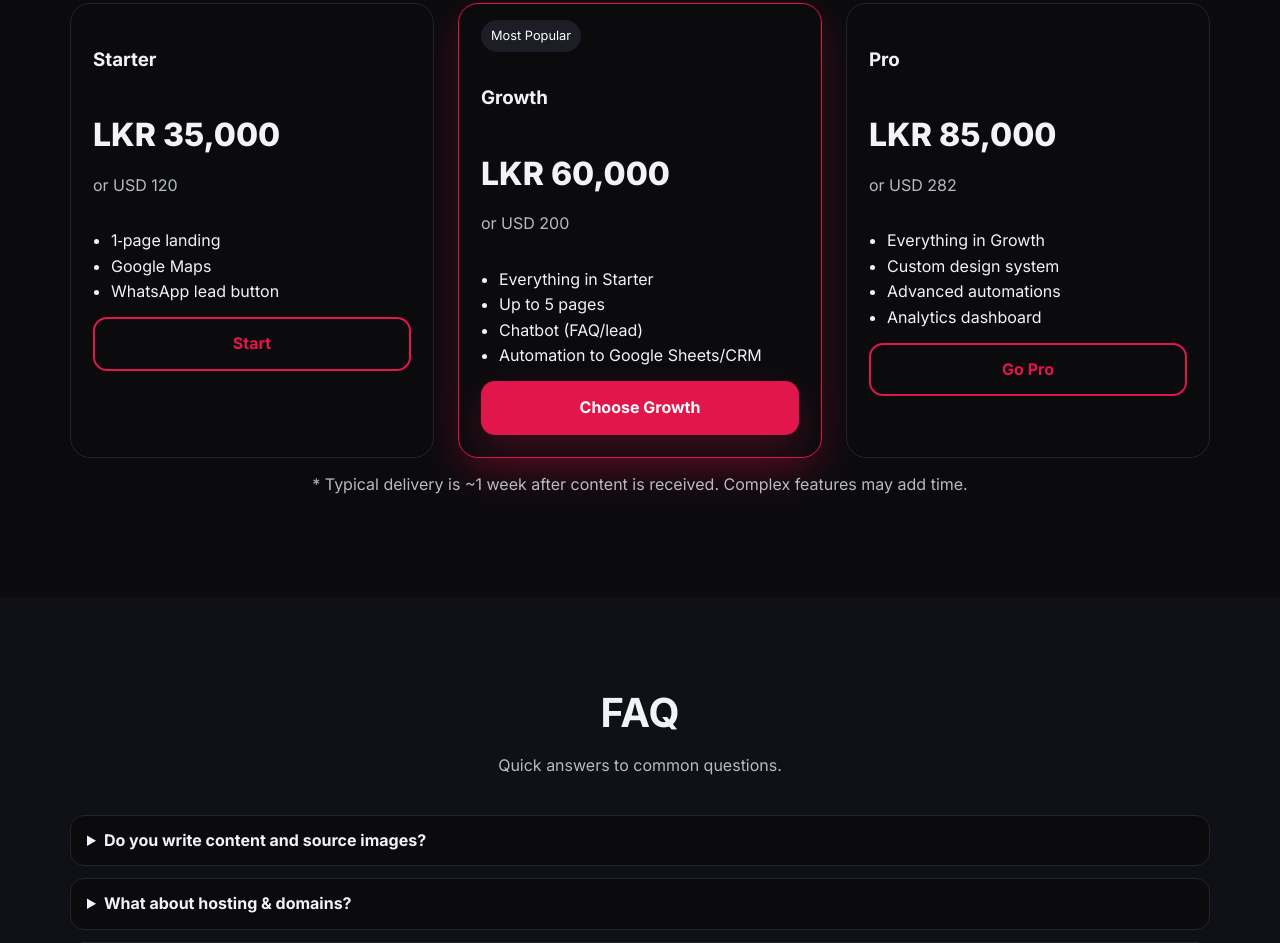
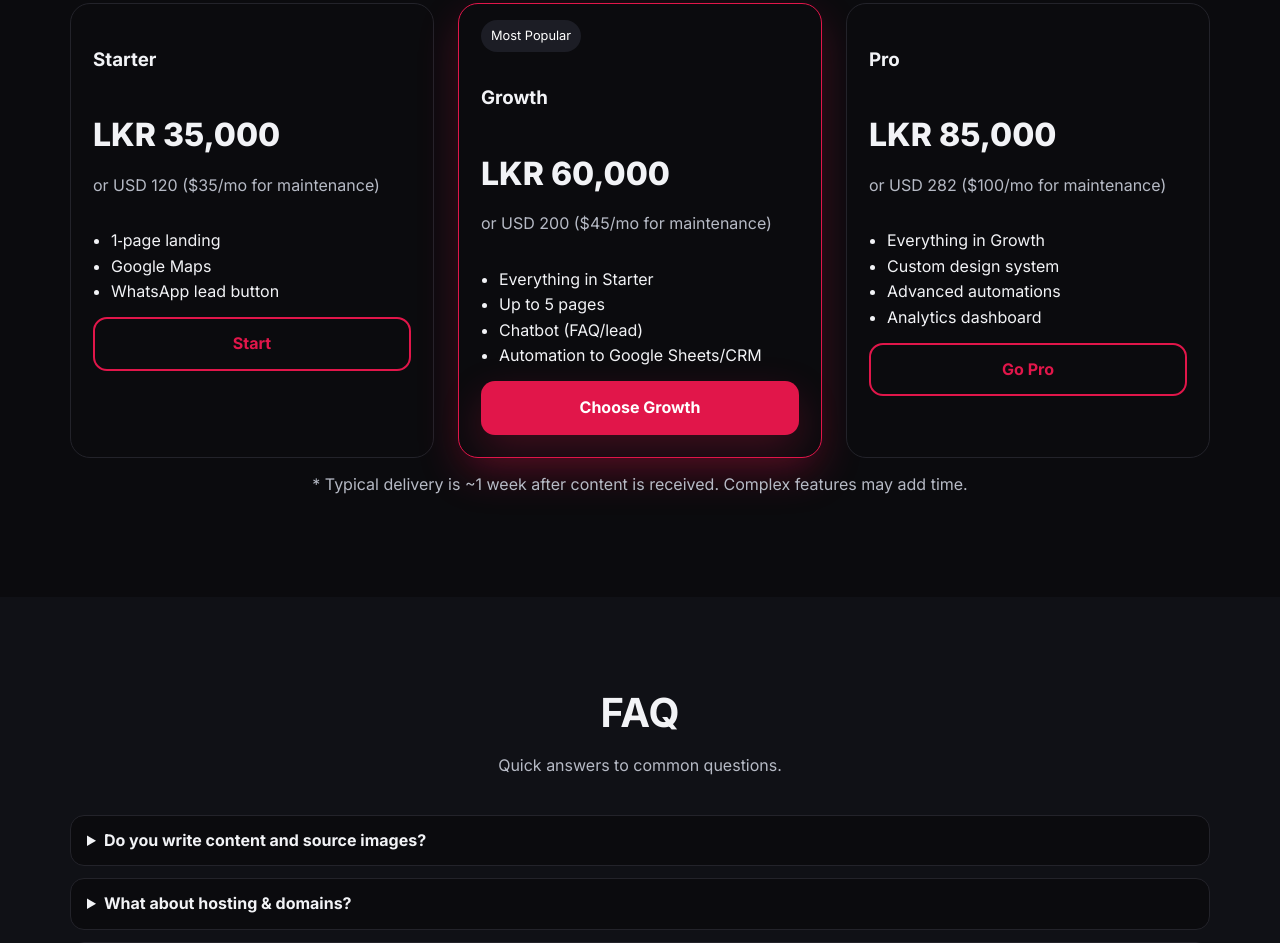
Before and after one commit to AkmalNimaladasa/AI, a plain HTML site: page index.html in a window 1280 px wide. Shown: the part 2856-3799 px from the top of the page. Drawn offline with Linux system fonts and the light colour scheme.

Commit message:
Update index.html

```diff
--- a/index.html
+++ b/index.html
@@ -328,7 +328,7 @@
         <div class="price-card reveal">
           <h3>Starter</h3>
           <p class="price">LKR 35,000</p>
-          <p class="sub">or USD 120</p>
+          <p class="sub">or USD 120 ($35/mo for maintenance)</p>
           <ul class="list">
             <li>1‑page landing</li>
             <li>Google Maps</li>
@@ -341,7 +341,7 @@
           <span class="tag">Most Popular</span>
           <h3>Growth</h3>
           <p class="price">LKR 60,000</p>
-          <p class="sub">or USD 200</p>
+          <p class="sub">or USD 200 ($45/mo for maintenance)</p>
           <ul class="list">
             <li>Everything in Starter</li>
             <li>Up to 5 pages</li>
@@ -354,7 +354,7 @@
         <div class="price-card reveal delay-2">
           <h3>Pro</h3>
           <p class="price">LKR 85,000</p>
-          <p class="sub">or USD 282</p>
+          <p class="sub">or USD 282 ($100/mo for maintenance)</p>
           <ul class="list">
             <li>Everything in Growth</li>
             <li>Custom design system</li>
```
